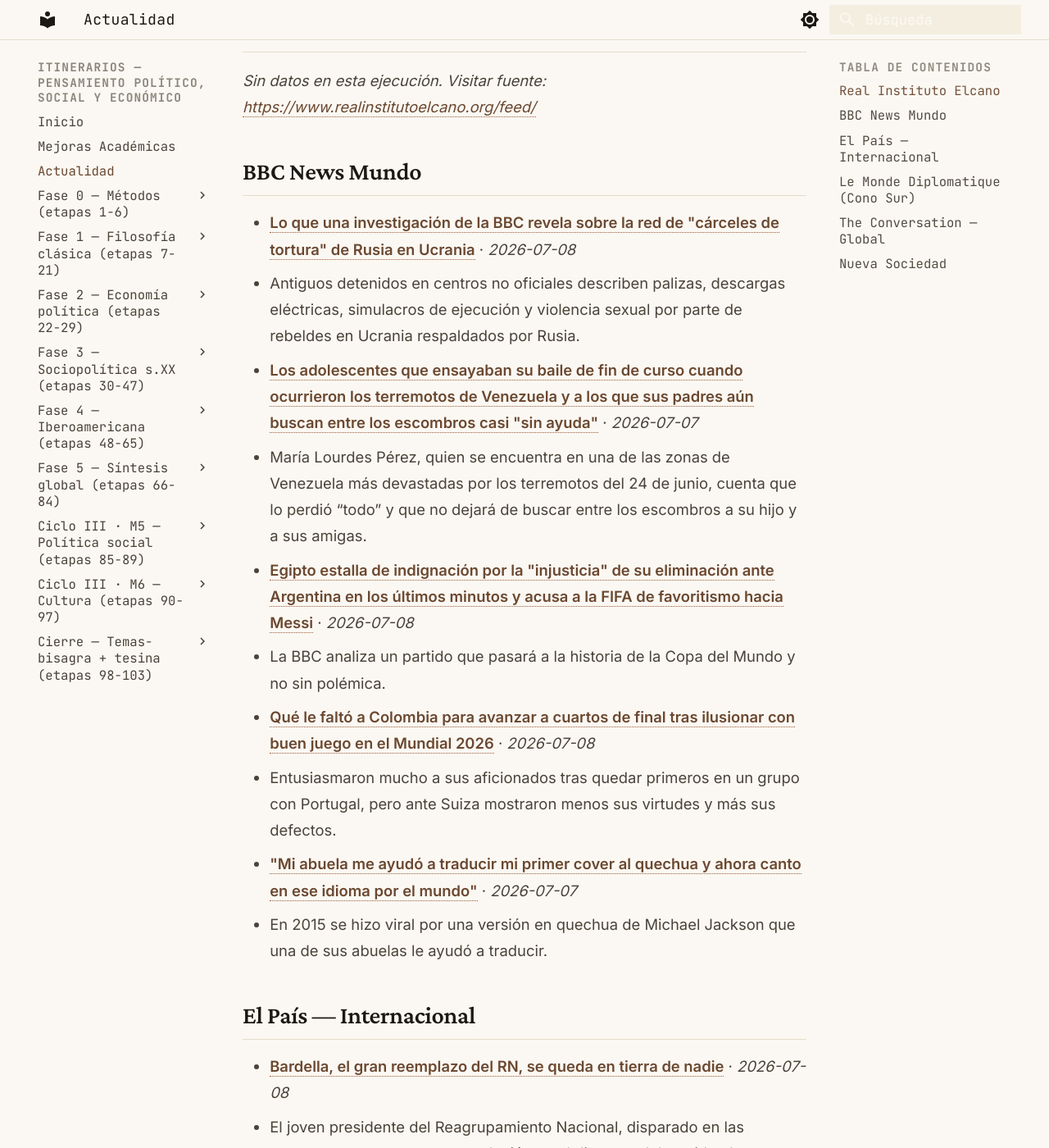
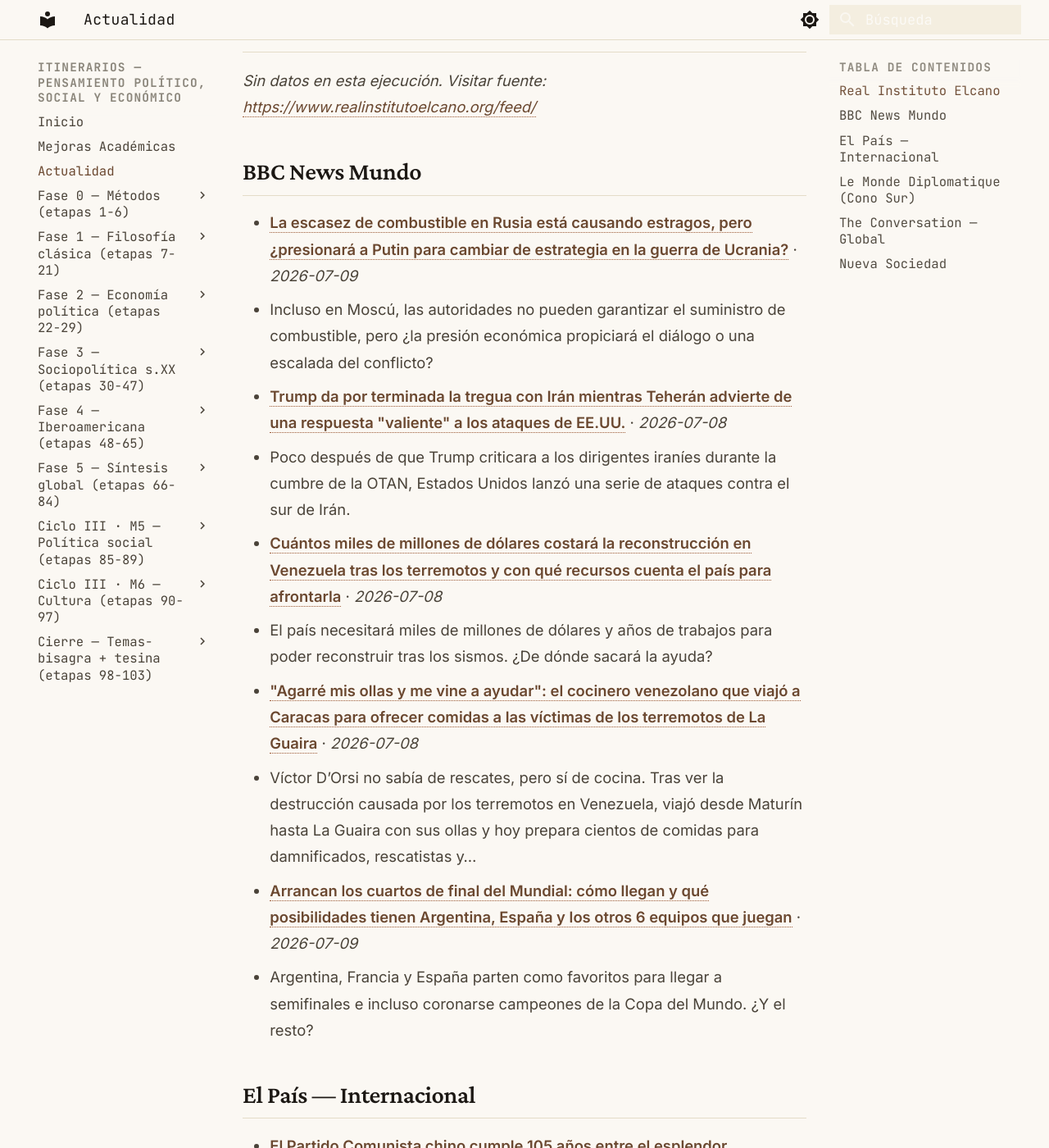
Before and after one commit to MrSpagVi/Curso, an MkDocs documentation site: the page built from docs/actualidad.md, in a window 1280 px wide and 1400 px high, scrolled down 643 px. Shown: the whole window at 82% size. Built offline with MkDocs 1.6.1 and Material for MkDocs 9.7.7, drawn with Linux system fonts in a browser that asks for light colours; some of the changed text lies outside the part shown.

Commit message:
auto: actualidad 2026-07-09

```diff
--- a/docs/actualidad.md
+++ b/docs/actualidad.md
@@ -6,7 +6,7 @@ title: Actualidad
 
 Últimos titulares de fuentes que dictan agenda en ciencia política y geopolítica. Actualizado automáticamente cada día (vía GitHub Actions).
 
-_Última actualización: 2026-07-08 08:10 UTC_
+_Última actualización: 2026-07-09 09:28 UTC_
 
 !!! tip "Ritual mensual — #actualidad"
     El último sábado de cada mes: agarrá **un** titular de los de abajo y escribí **300 palabras** aplicándole **2 autores** del último mes que leíste. ¿Qué diría cada uno? ¿En qué chocan? No resumas la noticia — usala como caso para pensar con las herramientas que venís construyendo. Guardá el texto con el tag `#actualidad` en tu sistema de notas. Esto convierte la teoría en criterio sobre la coyuntura: el objetivo del plan no es citar a Maquiavelo, es leer el presente con él.
@@ -17,25 +17,25 @@ _Sin datos en esta ejecución. Visitar fuente: [https://www.realinstitutoelcano.
 
 ## BBC News Mundo
 
-- **[Lo que una investigación de la BBC revela sobre la red de "cárceles de tortura" de Rusia en Ucrania](https://www.bbc.com/mundo/articles/cr5j92n1q0go?at_medium=RSS&at_campaign=rss)** · *2026-07-08*
-  - Antiguos detenidos en centros no oficiales describen palizas, descargas eléctricas, simulacros de ejecución y violencia sexual por parte de rebeldes en Ucrania respaldados por Rusia.
-- **[Los adolescentes que ensayaban su baile de fin de curso cuando ocurrieron los terremotos de Venezuela y a los que sus padres aún buscan entre los escombros casi "sin ayuda"](https://www.bbc.com/mundo/articles/c78yyj0jpd0o?at_medium=RSS&at_campaign=rss)** · *2026-07-07*
-  - María Lourdes Pérez, quien se encuentra en una de las zonas de Venezuela más devastadas por los terremotos del 24 de junio, cuenta que lo perdió “todo” y que no dejará de buscar entre los escombros a su hijo y a sus amigas.
-- **[Egipto estalla de indignación por la "injusticia" de su eliminación ante Argentina en los últimos minutos y acusa a la FIFA de favoritismo hacia Messi](https://www.bbc.com/mundo/articles/ce8jkz4zmmdo?at_medium=RSS&at_campaign=rss)** · *2026-07-08*
-  - La BBC analiza un partido que pasará a la historia de la Copa del Mundo y no sin polémica.
-- **[Qué le faltó a Colombia para avanzar a cuartos de final tras ilusionar con buen juego en el Mundial 2026](https://www.bbc.com/mundo/articles/cy49kpvx3vmo?at_medium=RSS&at_campaign=rss)** · *2026-07-08*
-  - Entusiasmaron mucho a sus aficionados tras quedar primeros en un grupo con Portugal, pero ante Suiza mostraron menos sus virtudes y más sus defectos.
-- **["Mi abuela me ayudó a traducir mi primer cover al quechua y ahora canto en ese idioma por el mundo"](https://www.bbc.com/mundo/articles/cn5p5wrkg0go?at_medium=RSS&at_campaign=rss)** · *2026-07-07*
-  - En 2015 se hizo viral por una versión en quechua de Michael Jackson que una de sus abuelas le ayudó a traducir.
+- **[La escasez de combustible en Rusia está causando estragos, pero ¿presionará a Putin para cambiar de estrategia en la guerra de Ucrania?](https://www.bbc.com/mundo/articles/cvg499xl6qno?at_medium=RSS&at_campaign=rss)** · *2026-07-09*
+  - Incluso en Moscú, las autoridades no pueden garantizar el suministro de combustible, pero ¿la presión económica propiciará el diálogo o una escalada del conflicto?
+- **[Trump da por terminada la tregua con Irán mientras Teherán advierte de una respuesta "valiente" a los ataques de EE.UU.](https://www.bbc.com/mundo/articles/cr5j998ll3jo?at_medium=RSS&at_campaign=rss)** · *2026-07-08*
+  - Poco después de que Trump criticara a los dirigentes iraníes durante la cumbre de la OTAN, Estados Unidos lanzó una serie de ataques contra el sur de Irán.
+- **[Cuántos miles de millones de dólares costará la reconstrucción en Venezuela tras los terremotos y con qué recursos cuenta el país para afrontarla](https://www.bbc.com/mundo/articles/clyx97675zro?at_medium=RSS&at_campaign=rss)** · *2026-07-08*
+  - El país necesitará miles de millones de dólares y años de trabajos para poder reconstruir tras los sismos. ¿De dónde sacará la ayuda?
+- **["Agarré mis ollas y me vine a ayudar": el cocinero venezolano que viajó a Caracas para ofrecer comidas a las víctimas de los terremotos de La Guaira](https://www.bbc.com/mundo/articles/cx2vjew4q52o?at_medium=RSS&at_campaign=rss)** · *2026-07-08*
+  - Víctor D’Orsi no sabía de rescates, pero sí de cocina. Tras ver la destrucción causada por los terremotos en Venezuela, viajó desde Maturín hasta La Guaira con sus ollas y hoy prepara cientos de comidas para damnificados, rescatistas y…
+- **[Arrancan los cuartos de final del Mundial: cómo llegan y qué posibilidades tienen Argentina, España y los otros 6 equipos que juegan](https://www.bbc.com/mundo/articles/c2lyq4qnqkvo?at_medium=RSS&at_campaign=rss)** · *2026-07-09*
+  - Argentina, Francia y España parten como favoritos para llegar a semifinales e incluso coronarse campeones de la Copa del Mundo. ¿Y el resto?
 
 ## El País — Internacional
 
-- **[Bardella, el gran reemplazo del RN, se queda en tierra de nadie](https://elpais.com/internacional/2026-07-08/bardella-el-gran-reemplazo-del-rn-se-queda-en-tierra-de-nadie.html)** · *2026-07-08*
-  - El joven presidente del Reagrupamiento Nacional, disparado en las encuestas, representa una evolución en el discurso del partido ultra
-- **[Los aliados europeos de la OTAN avanzan para cubrir el hueco de EE UU con misiones en el Atlántico Norte y el Ártico](https://elpais.com/internacional/2026-07-08/los-aliados-europeos-de-la-otan-avanzan-para-cubrir-el-hueco-de-ee-uu-con-misiones-en-el-atlantico-norte-y-el-artico.html)** · *2026-07-08*
-  - Los aliados europeos y Canadá preparan una nueva iniciativa de patrullaje marítimo tras meses de presión de Trump sobre Groenlandia
-- **[Marine Le Pen será candidata en 2027 pese a estar condenada](https://elpais.com/internacional/2026-07-07/marine-le-pen-sera-candidata-en-2027-pese-a-estar-condenada-y-llevar-un-brazalete-electronico.html)** · *2026-07-07*
-  - La líder ultraderechista, condenada a un año de arresto domiciliario con dispositivo electrónico, contraviene su promesa y decide presentarse por cuarta vez a los comicios presidenciales
+- **[El Partido Comunista chino cumple 105 años entre el esplendor tecnológico y el rigor leninista](https://elpais.com/internacional/2026-07-09/el-partido-comunista-chino-cumple-105-anos-entre-el-esplendor-tecnologico-y-el-rigor-leninista.html)** · *2026-07-09*
+  - La organización, que ya supera los 101 millones de miembros, trata de conjugar el desarrollo de campos punteros como la IA con el control de todas las facetas del gigante asiático
+- **[Jeanette Serritzlev, analista militar: “Las crisis ya están aquí; no se trata de tener miedo, sino de estar preparados”](https://elpais.com/internacional/2026-07-09/jeanette-serritzlev-analista-militar-las-crisis-ya-estan-aqui-no-se-trata-de-tener-miedo-sino-de-estar-preparados.html)** · *2026-07-09*
+  - La experta danesa, asesora del panel de expertos europeos en preparación ante crisis y emergencias, alerta de que la guerra ya es un riesgo real en Europa y los ataques híbridos, una realidad
+- **[El boicot del resto de partidos humilla a Farage al enfrentarse en solitario al candidato cómico Conde Cubo de Basura](https://elpais.com/internacional/2026-07-09/el-boicot-del-resto-de-partidos-humilla-a-farage-al-enfrentarse-en-solitario-al-candidato-comico-conde-cubo-de-basura.html)** · *2026-07-09*
+  - El personaje, creado por el cómico John Harvey, ha anunciado que competirá en la elección parcial de Clacton-on-Sea
 - **[Tal vez las vidas americanas sí tengan una segunda oportunidad](https://elpais.com/internacional/2026-07-06/tal-vez-las-vidas-americanas-si-tengan-una-segunda-oportunidad.html)** · *2026-07-06*
   - El fracaso es un tema central en la cultura de Estados Unidos, que en su 250 cumpleaños se enfrenta más que nunca al peligro del final de su democracia
 - **[Hannah Arendt contra Nixon y Trump](https://elpais.com/internacional/2026-07-05/hannah-arendt-contra-nixon-y-trump.html)** · *2026-07-05*
@@ -47,16 +47,16 @@ _Sin datos en esta ejecución. Visitar fuente: [https://www.eldiplo.org/feed/](h
 
 ## The Conversation — Global
 
-- **[Politics with Michelle Grattan: Andrew Wilkie on the need to go harder to curb gambling advertising](https://theconversation.com/politics-with-michelle-grattan-andrew-wilkie-on-the-need-to-go-harder-to-curb-gambling-advertising-287061)** · *2026-07-08*
-  - Long-time gambling reform advocate Andrew Wilkie says a reason the government is being timid on the issue is because of close relationships with affected industries.
-- **[Living in a glorified tent: new research shows huge energy gaps between older and newer homes](https://theconversation.com/living-in-a-glorified-tent-new-research-shows-huge-energy-gaps-between-older-and-newer-homes-286651)** · *2026-07-08*
-  - Older homes are colder homes. There’s a huge energy performance gap between newer and older homes – and it costs a lot.
-- **[Younger Australians show greater interest in Indigenous histories, but know less about them: new research](https://theconversation.com/younger-australians-show-greater-interest-in-indigenous-histories-but-know-less-about-them-new-research-286958)** · *2026-07-08*
-  - Conversely, older Australians report less interest in Indigenous histories but know more about them.
-- **[How does a Telstra outage bring down trains? A telco expert explains](https://theconversation.com/how-does-a-telstra-outage-bring-down-trains-a-telco-expert-explains-287062)** · *2026-07-08*
-  - It wasn’t just mobile phones that went down with the Telstra outage. Here’s how trains connect to the mobile network.
-- **[30 years since Dolly the sheep was born, where is cloning technology at now?](https://theconversation.com/30-years-since-dolly-the-sheep-was-born-where-is-cloning-technology-at-now-285886)** · *2026-07-08*
-  - Today, cloning is not a technology that can simply “copy and paste” living things. But it’s brought advances in several fields of science.
+- **[STING protein: our study found new ways for the body to activate – and possibly control – inflammation](https://theconversation.com/sting-protein-our-study-found-new-ways-for-the-body-to-activate-and-possibly-control-inflammation-287013)** · *2026-07-09*
+  - Understanding inflammation is one of the biggest challenges of modern medicine.
+- **[Grattan on Friday: AI’s opportunities and risks front and centre on Albanese government’s agenda](https://theconversation.com/grattan-on-friday-ais-opportunities-and-risks-front-and-centre-on-albanese-governments-agenda-286043)** · *2026-07-09*
+  - The government believes it can’t allow “the tech bros to let it rip”, as one source puts it. But it can’t allow the country to fall behind the pack either.
+- **[After the ‘red card’ scandal, has the shine come off Gianni Infantino’s World Cup?](https://theconversation.com/after-the-red-card-scandal-has-the-shine-come-off-gianni-infantinos-world-cup-287064)** · *2026-07-09*
+  - Infantino’s global game runs on money and power. As they become increasingly concentrated, the possibility for challenging his leadership diminish.
+- **[Angus Taylor warns a One Nation government would bring ‘an eternity of pain’](https://theconversation.com/angus-taylor-warns-a-one-nation-government-would-bring-an-eternity-of-pain-286123)** · *2026-07-09*
+  - Angus Taylor has delivered his most comprehensive attack so far on One Nation in a speech to the Sydney Institute.
+- **[Neil the seal is more than a viral animal. He’s become a global folk hero](https://theconversation.com/neil-the-seal-is-more-than-a-viral-animal-hes-become-a-global-folk-hero-287066)** · *2026-07-09*
+  - Maybe we love Neil because we’re jealous of his freedom
 
 ## Nueva Sociedad
 
```
